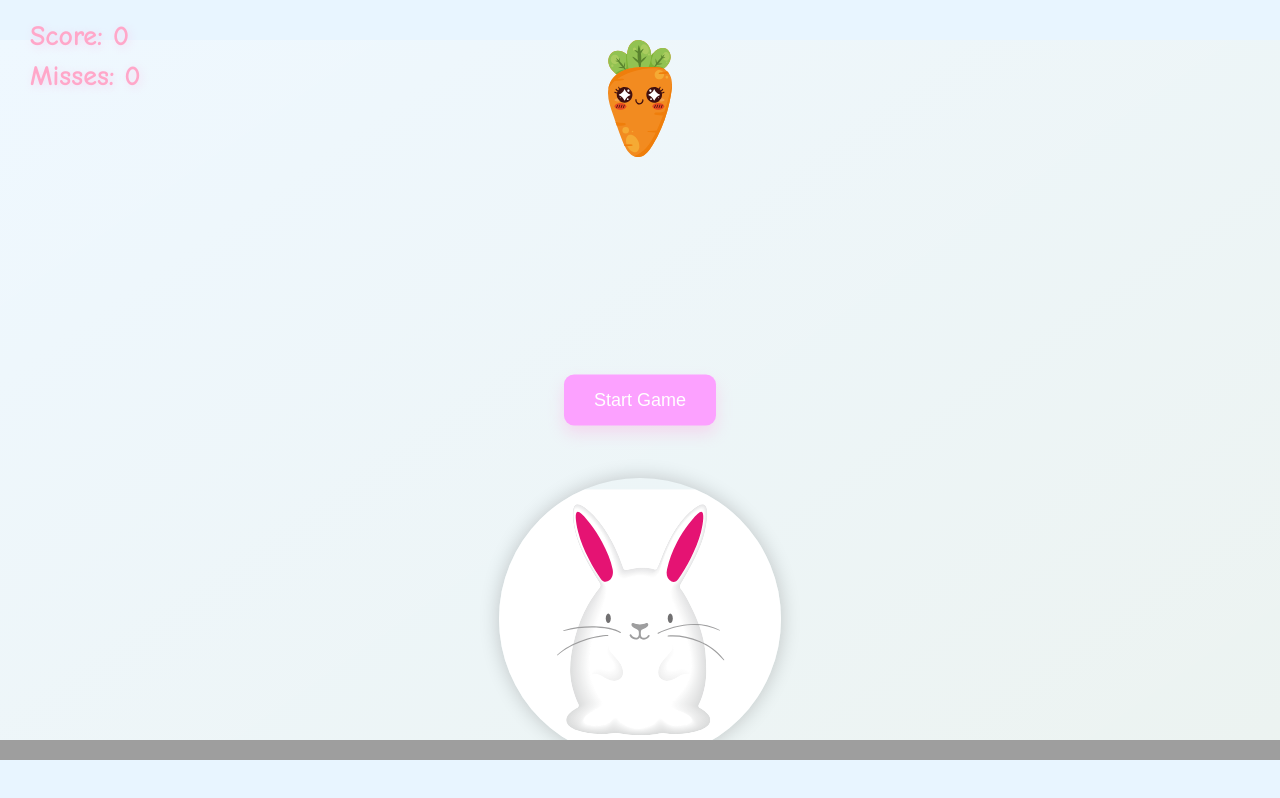
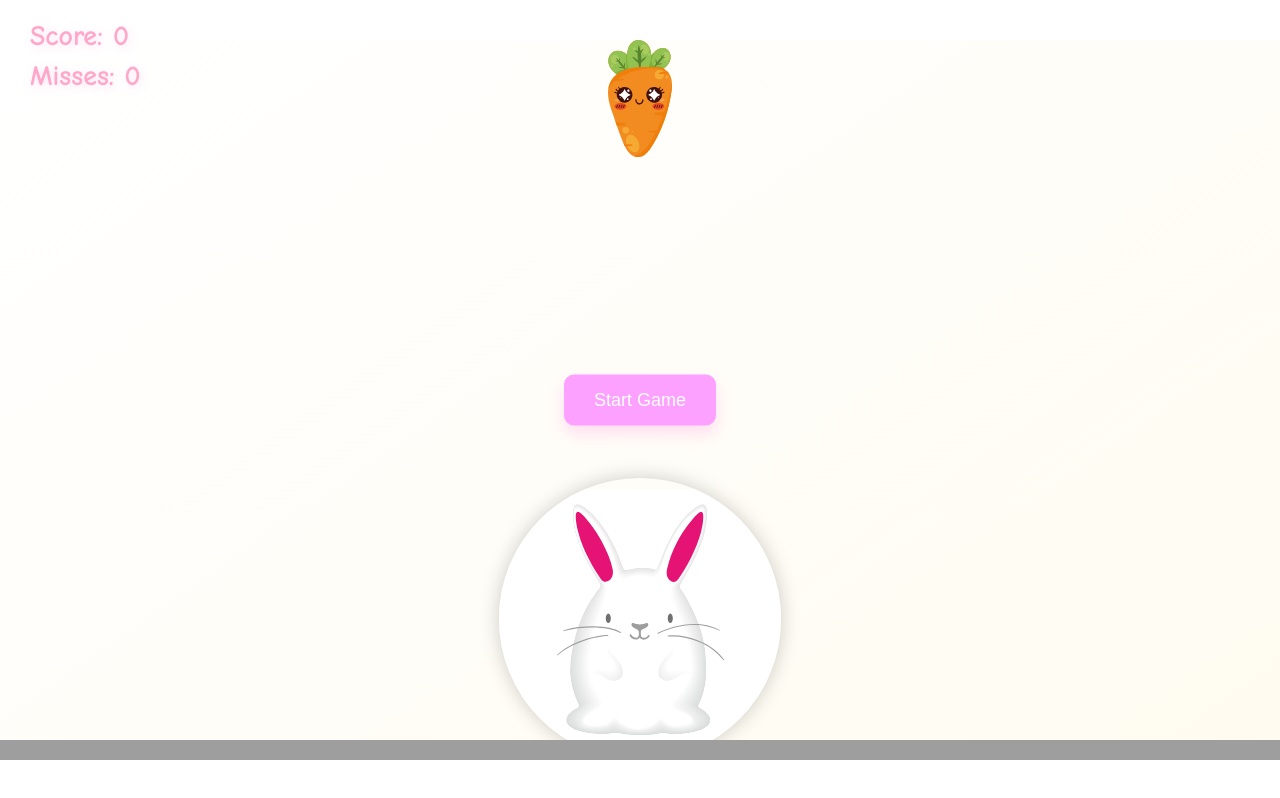
Before and after one commit to nechrei/bunnygame, a plain HTML site: page index.html in a window 1280 px wide. Drawn offline with Linux system fonts and the light colour scheme; grey boxes are pictures that could not be loaded.

Commit message:
Add files via upload

```diff
--- a/styles.css
+++ b/styles.css
@@ -1,7 +1,6 @@
 body {
     margin: 0;
     overflow: hidden;
-    background-color: #e8f5ff;
     display: flex;
     justify-content: center;
     align-items: center;
```
